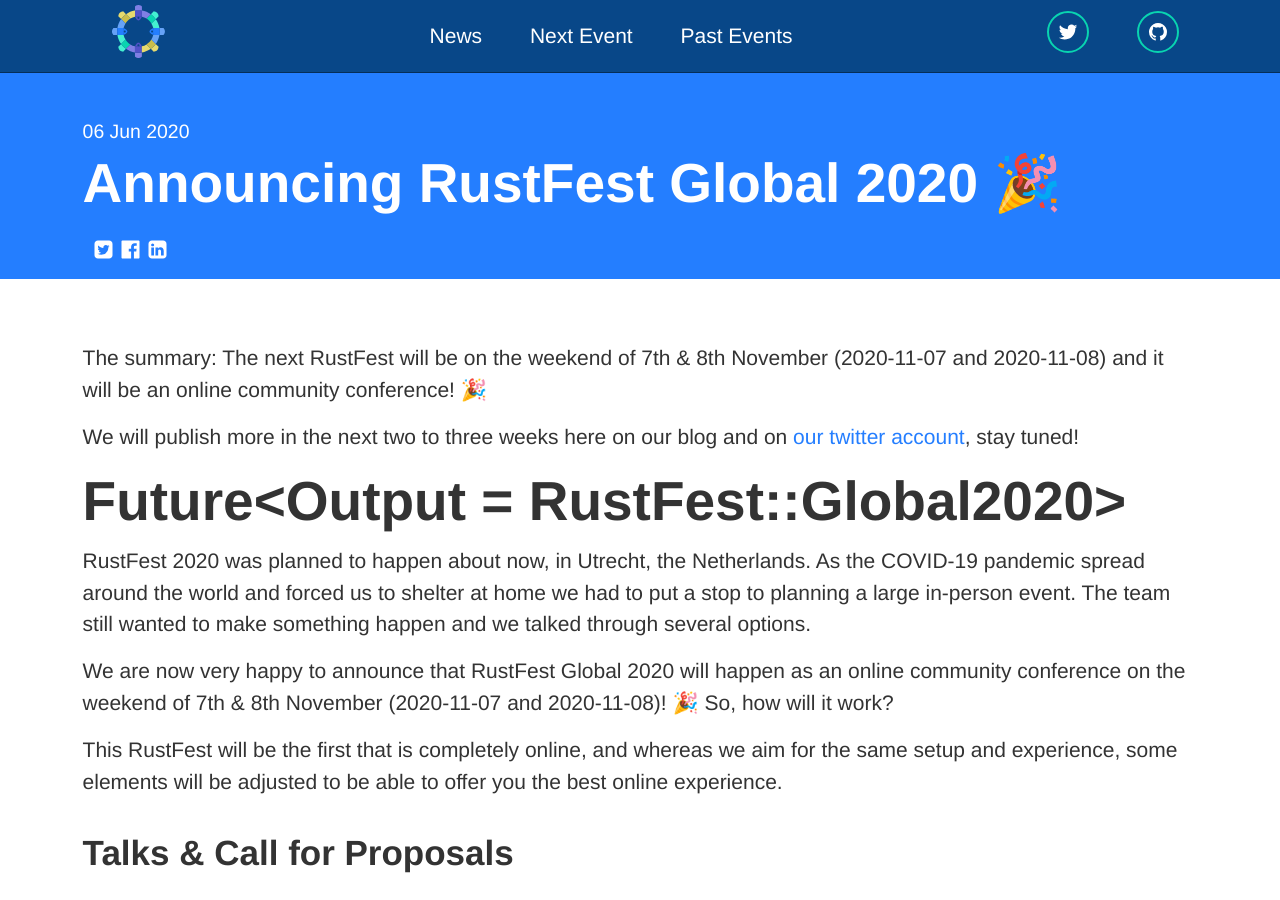
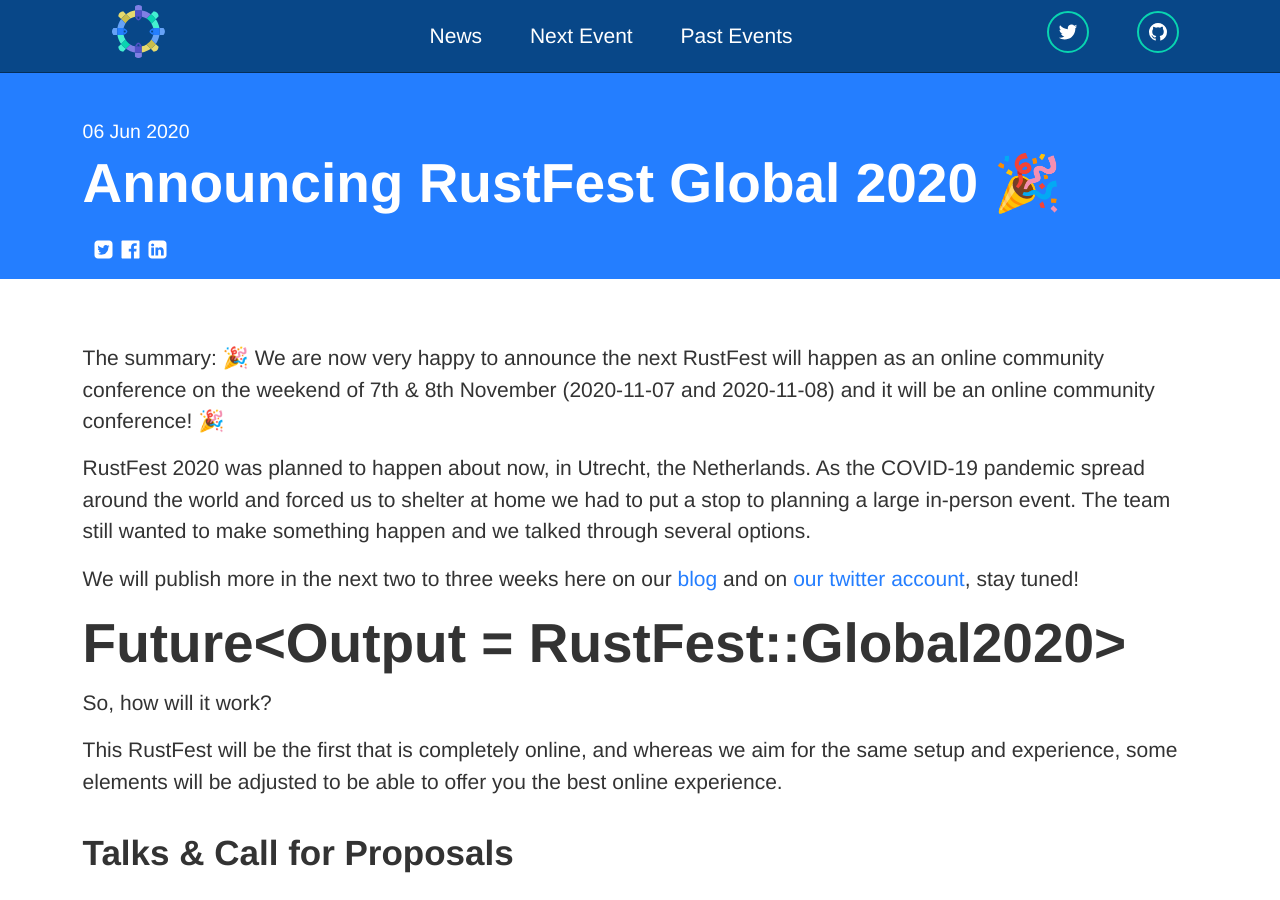
Before and after one commit to RustFestEU/blog.rustfest.eu, a Jekyll site: the page built from _posts/2020-06-06-announcing-rustfest-2020.md, in a window 1280 px wide and 900 px high. Built offline with Jekyll 4.4.1, drawn with Linux system fonts in a browser that asks for light colours.

Commit message:
Merge summaries

```diff
--- a/_posts/2020-06-06-announcing-rustfest-2020.md
+++ b/_posts/2020-06-06-announcing-rustfest-2020.md
@@ -7,17 +7,17 @@
   - dns2utf8
 ---
 
-The summary: The next RustFest will be on the weekend of 7th & 8th November (2020-11-07 and 2020-11-08) and it will be an online community conference! 🎉
-
-We will publish more in the next two to three weeks here on our blog and on [our twitter account](https://twitter.com/RustFest), stay tuned!
-
-# Future<Output = RustFest::Global2020>
+The summary: 🎉 We are now very happy to announce the next RustFest will happen as an online community conference on the weekend of 7th & 8th November (2020-11-07 and 2020-11-08) and it will be an online community conference! 🎉
 
 RustFest 2020 was planned to happen about now, in Utrecht, the Netherlands.
 As the COVID-19 pandemic spread around the world and forced us to shelter at home we had to put a stop to planning a large in-person event.
 The team still wanted to make something happen and we talked through several options.
 
-We are now very happy to announce that RustFest Global 2020 will happen as an online community conference on the weekend of 7th & 8th November (2020-11-07 and 2020-11-08)! 🎉
+We will publish more in the next two to three weeks here on our [blog](https://blog.rustfest.eu) and on [our twitter account](https://twitter.com/RustFest), stay tuned!
+
+
+# Future<Output = RustFest::Global2020>
+
 So, how will it work?
 
 This RustFest will be the first that is completely online, and whereas we aim for the same setup and experience, some elements will be adjusted to be able to offer you the best online experience.
```
